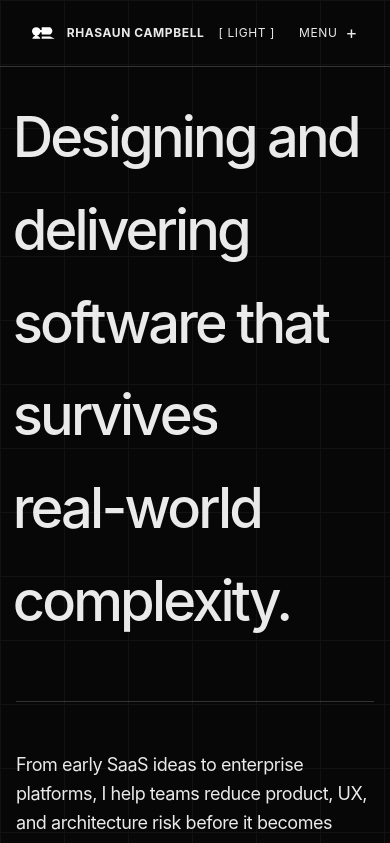
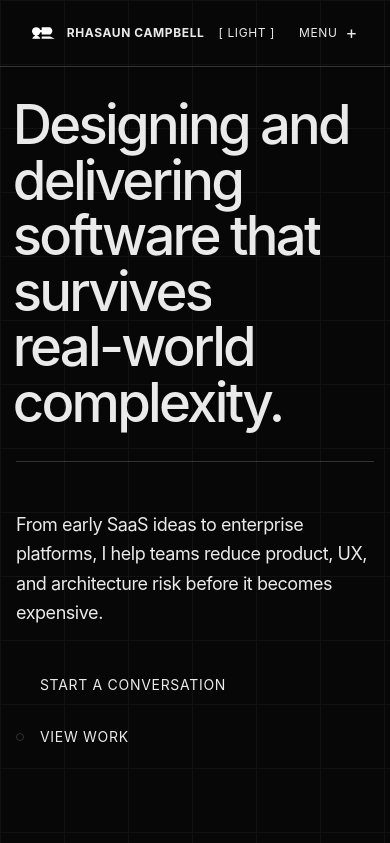
Before and after one commit to rhasaunWB/proj-rhasaun-v3, a React (Vite) app: page / in a window 390 px wide. Shown: the top 843 px of the page. Built offline with nearby package versions, Linux system fonts and the light colour scheme.

Commit message:
fix(hero): Optimize typography for mobile visibility

```diff
--- a/src/app/components/Hero.tsx
+++ b/src/app/components/Hero.tsx
@@ -16,9 +16,9 @@ export function Hero() {
     <section id="hero" className="sticky top-0 z-10 min-h-screen pt-24 px-4 md:px-6 border-b border-border/50 bg-background relative overflow-hidden">
       <div className="w-full max-w-[98vw] mx-auto z-10">
         {/* Massive Headline */}
-        <h1 className="mb-12 text-[clamp(3.5rem,9vw,11rem)] leading-[0.9] font-medium tracking-tighter -ml-[0.06em] text-foreground">
+        <h1 className="mb-8 md:mb-12 text-[clamp(3.4rem,8vw,11rem)] leading-[0.9] font-medium tracking-tighter -ml-[0.06em] text-foreground">
           {words.map((word, i) => (
-            <span key={i} className="inline-block overflow-hidden mr-[0.2em] -mb-[0.1em] pb-8 pt-4 align-bottom">
+            <span key={i} className="inline-block overflow-hidden mr-[0.2em] -mb-[0.1em] pb-2 pt-1 align-bottom">
               <motion.span
                 initial={{ y: "100%" }}
                 whileInView={{ y: 0 }}
```
